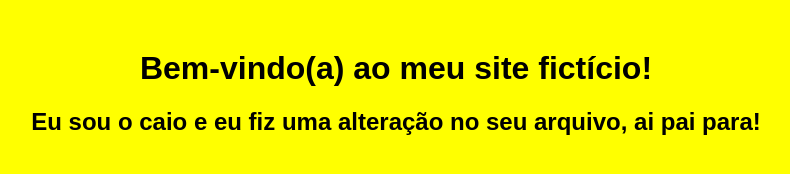
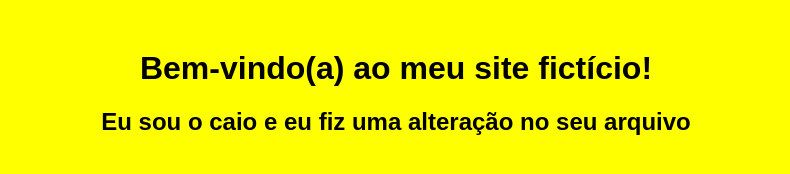
Before and after one commit to Deignaura/api-node-basic, a website: page public/index.html in a window 1280 px wide. Shown: the whole page, without its empty margins (244-1034 px from the left). Drawn offline with Linux system fonts and the light colour scheme.

Commit message:
teste de conflito

```diff
--- a/public/index.html
+++ b/public/index.html
@@ -8,7 +8,7 @@
 </head>
 <body>
   <h1>Bem-vindo(a) ao meu site fictício!</h1>
-  <h2>Eu sou o caio e eu fiz uma alteração no seu arquivo, ai pai para!</h2>
+  <h2>Eu sou o caio e eu fiz uma alteração no seu arquivo</h2>
   <script src="app.js"></script>
 </body>
 </html>
```
